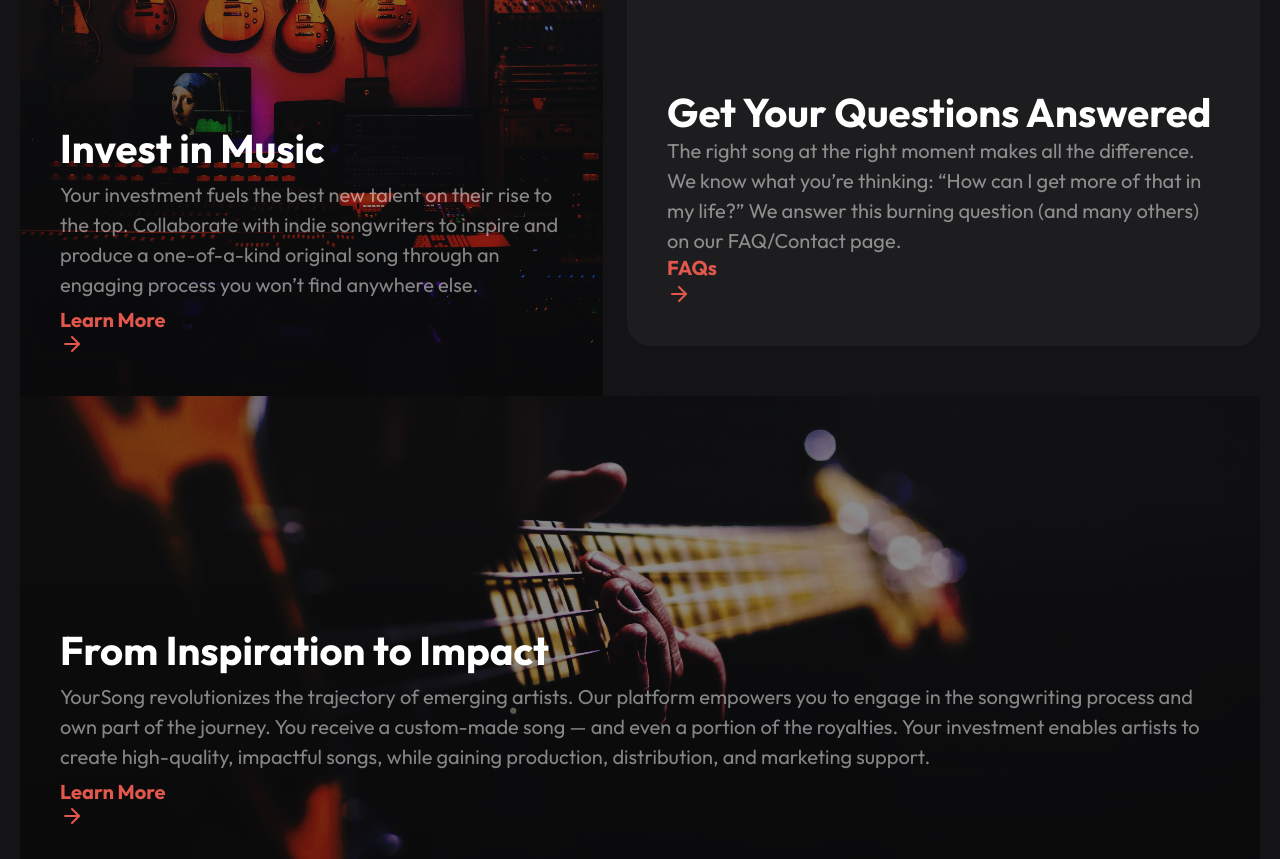
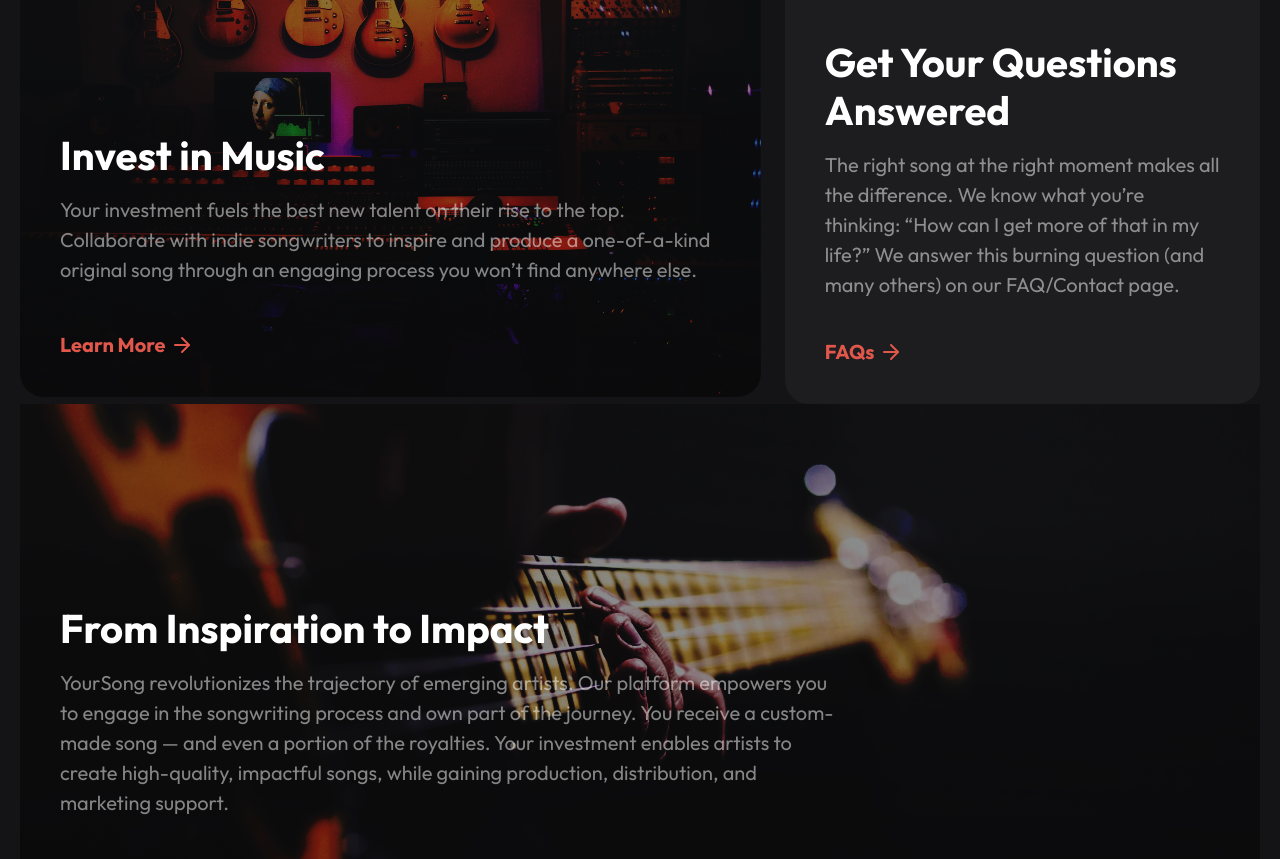
Before and after one commit to rakibul-wdp/your-song-wdp, a Next.js app: page / in a window 1280 px wide. Shown: the part 2680-3539 px from the top of the page. Built offline with nearby package versions, Linux system fonts and the light colour scheme.

Commit message:
home page redirect page section done

```diff
--- a/src/components/pages/home/redirect-page.tsx
+++ b/src/components/pages/home/redirect-page.tsx
@@ -8,10 +8,10 @@ import { P, SubTitle } from "../../typography";
 export const RedirectPage: FC = () => {
   return (
     <Container className="py-16 md:py-20">
-      <div className="flex items-center justify-center gap-6">
+      <div className="flex flex-col lg:flex-row items-center justify-center gap-6">
         <div className={cn("relative", "rounded-3xl")}>
           <div
-            className="absolute inset-0 bg-center bg-no-repeat bg-cover"
+            className="absolute inset-0 bg-center bg-no-repeat bg-cover rounded-3xl"
             style={{
               backgroundImage: `
               linear-gradient(0deg, #1D1D1F, #1D1D1F),
@@ -28,11 +28,11 @@ export const RedirectPage: FC = () => {
             className={cn(
               "relative z-10",
               "flex flex-col items-start justify-center gap-4 md:gap-2",
-              "p-10 pt-[230px]"
+              "p-10 px-4 md:px-10 pt-[203px] md:pt-[230px]"
             )}
           >
             <SubTitle variant="H4">Invest in Music</SubTitle>
-            <P variant="P2" className="text-white/50">
+            <P variant="P2" className="text-white/50 mt-2 mb-10">
               Your investment fuels the best new talent on their rise to the
               top. Collaborate with indie songwriters to inspire and produce a
               one-of-a-kind original song through an engaging process you won’t
@@ -40,7 +40,10 @@ export const RedirectPage: FC = () => {
             </P>
             <Link
               href="/pricing"
-              className="text-xl leading-6 font-bold font-outfit text-primary-coral"
+              className={cn(
+                "text-xl leading-6 font-bold font-outfit text-primary-coral",
+                "flex items-center justify-center gap-1"
+              )}
             >
               Learn More
               <ArrowRight className="" />
@@ -48,9 +51,14 @@ export const RedirectPage: FC = () => {
           </div>
         </div>
 
-        <div className="bg-[#1D1D1F] rounded-3xl p-10 pt-36">
+        <div
+          className={cn(
+            "bg-[#1D1D1F] lg:basis-[90%] rounded-3xl p-10 px-4 md:px-10 pt-[105px] md:pt-36",
+            "flex flex-col items-start justify-center"
+          )}
+        >
           <SubTitle variant="H4">Get Your Questions Answered</SubTitle>
-          <P variant="P2" className="text-white/50">
+          <P variant="P2" className="text-white/50 mt-4 mb-10">
             The right song at the right moment makes all the difference. We know
             what you’re thinking: “How can I get more of that in my life?” We
             answer this burning question (and many others) on our FAQ/Contact
@@ -58,7 +66,7 @@ export const RedirectPage: FC = () => {
           </P>
           <Link
             href="/contact"
-            className="text-xl leading-6 font-bold font-outfit text-primary-coral"
+            className="text-xl leading-6 font-bold font-outfit text-primary-coral flex items-center justify-center gap-1"
           >
             FAQs
             <ArrowRight className="" />
@@ -85,11 +93,14 @@ export const RedirectPage: FC = () => {
           className={cn(
             "relative z-10",
             "flex flex-col items-start justify-center gap-4 md:gap-2",
-            "p-10 pt-[230px]"
+            "p-10 px-4 md:px-10 pt-[62px] md:pt-[200px]"
           )}
         >
           <SubTitle variant="H4">From Inspiration to Impact</SubTitle>
-          <P variant="P2" className="text-white/50">
+          <P
+            variant="P2"
+            className="text-white/50 mt-2 mb-10 w-full md:w-[68%]"
+          >
             YourSong revolutionizes the trajectory of emerging artists. Our
             platform empowers you to engage in the songwriting process and own
             part of the journey. You receive a custom-made song — and even a
@@ -99,7 +110,7 @@ export const RedirectPage: FC = () => {
           </P>
           <Link
             href="/pricing"
-            className="text-xl leading-6 font-bold font-outfit text-primary-coral"
+            className="text-xl leading-6 font-bold font-outfit text-primary-coral flex items-center justify-center gap-1"
           >
             Learn More
             <ArrowRight className="" />
```
